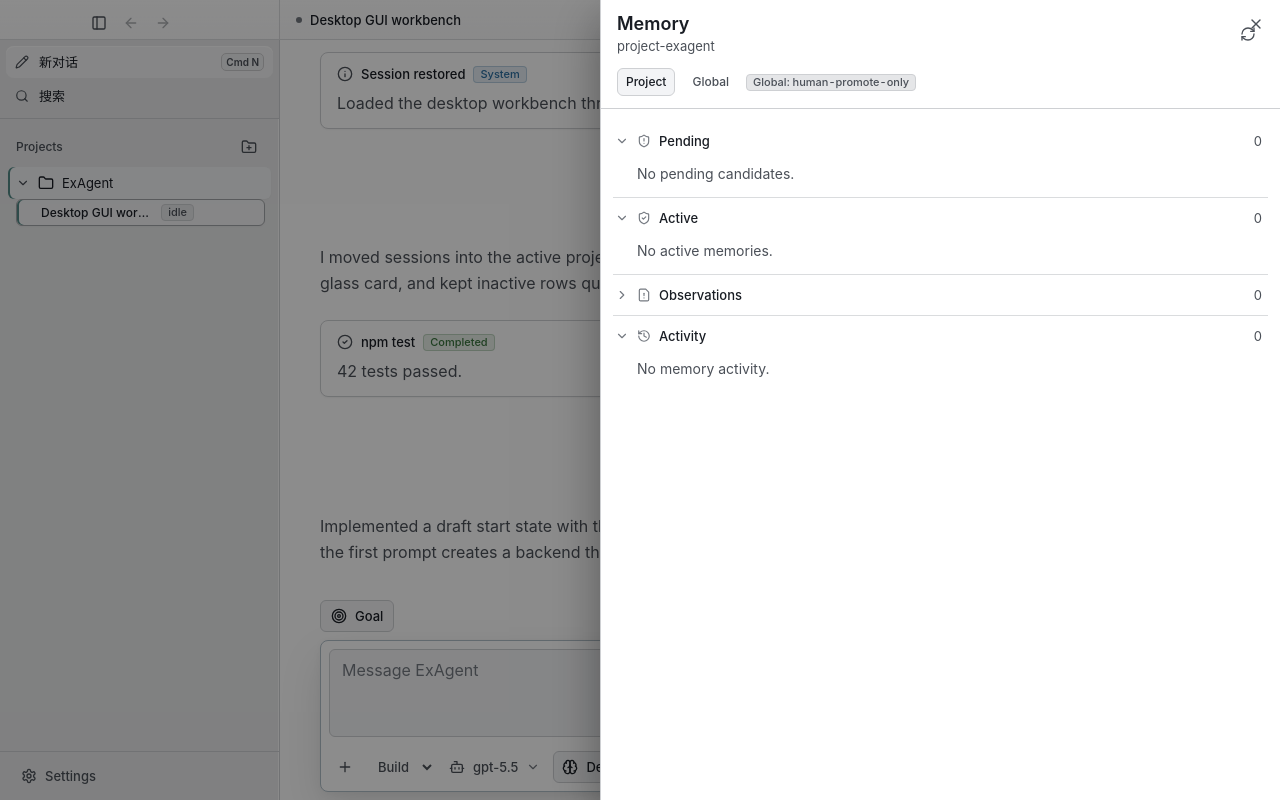
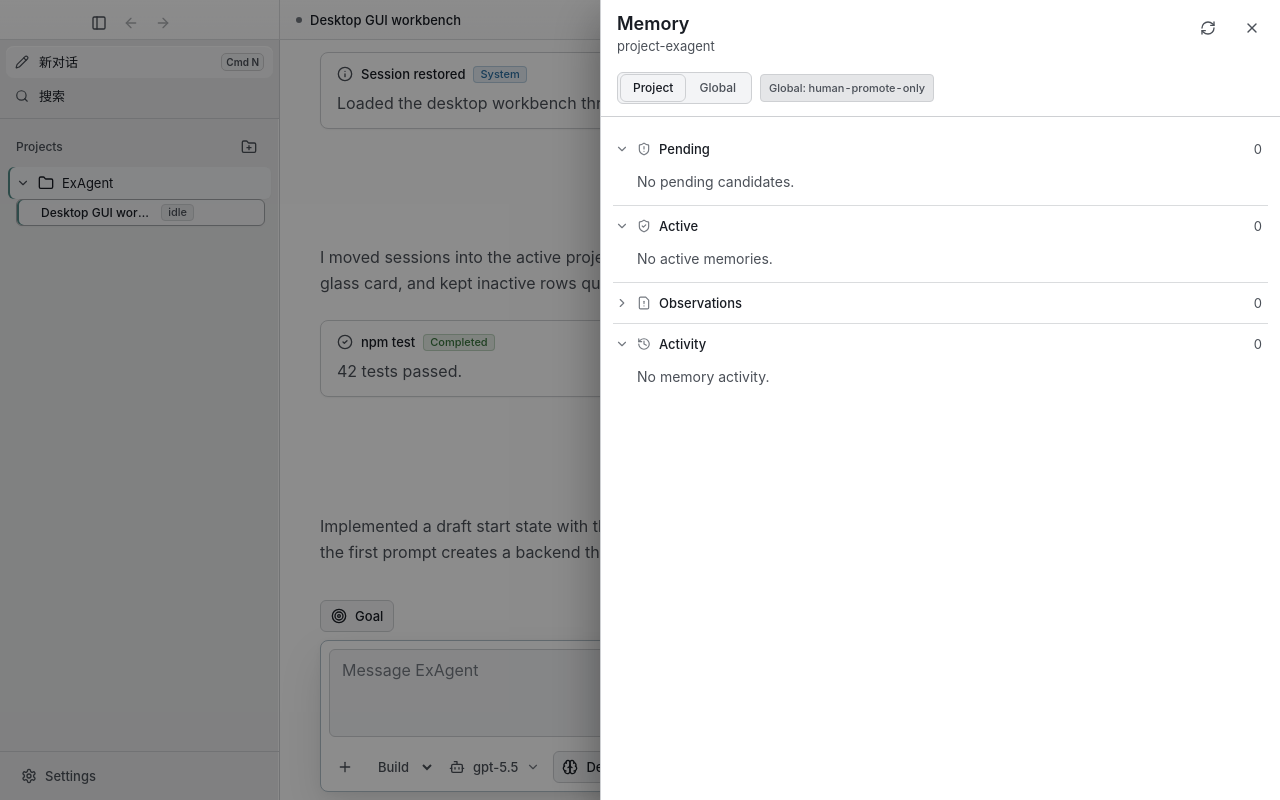
Before and after one commit to exqqstar/ExAgent, a React (Vite) app in the folder apps/desktop/: page / in a window 1280 px wide. Both pictures are taken after a click on the button 1208 px from the left and 19 px from the top of the page. Built offline with nearby package versions, Linux system fonts and the light colour scheme.

Commit message:
Align memory sheet controls

```diff
--- a/apps/desktop/src/components/memory/MemoryInspector.tsx
+++ b/apps/desktop/src/components/memory/MemoryInspector.tsx
@@ -174,26 +174,37 @@ export function MemoryInspector({ projectId }: { projectId: string | null }) {
     <TooltipProvider delayDuration={250}>
       <div className="flex h-full min-h-0 flex-col">
       <div className="border-b border-border px-4 py-3">
-        <div className="flex items-center justify-between gap-3">
+        <div className="flex items-start justify-between gap-3 pr-10">
           <div className="min-w-0">
             <h2 className="type-title-lg truncate text-ink">Memory</h2>
             <p className="type-body-sm truncate text-muted">{projectId ? projectId : "No project selected"}</p>
           </div>
+          <div className="flex shrink-0 items-center gap-1">
             <Tooltip>
               <TooltipTrigger asChild>
-              <Button type="button" variant="ghost" size="icon" aria-label="Refresh memory" onClick={() => void loadMemory()} disabled={loading}>
+                <Button
+                  type="button"
+                  variant="ghost"
+                  size="icon"
+                  aria-label="Refresh memory"
+                  onClick={() => void loadMemory()}
+                  disabled={loading}
+                >
                   <RefreshCw className={cn("h-4 w-4", loading && "animate-spin")} />
                 </Button>
               </TooltipTrigger>
               <TooltipContent>Refresh</TooltipContent>
             </Tooltip>
           </div>
+        </div>
 
-        <div className="mt-3 flex items-center gap-2">
+        <div className="mt-4 flex h-8 items-center gap-2">
+          <div className="inline-flex h-8 items-center rounded-md border border-border bg-surface-2 p-0.5">
             <Button
               type="button"
               size="sm"
               variant={scope === "project" ? "secondary" : "ghost"}
+              className="h-7 px-3"
               onClick={() => setScope("project")}
             >
               Project
@@ -202,11 +213,15 @@ export function MemoryInspector({ projectId }: { projectId: string | null }) {
               type="button"
               size="sm"
               variant={scope === "global" ? "secondary" : "ghost"}
+              className="h-7 px-3"
               onClick={() => setScope("global")}
             >
               Global
             </Button>
-          <Badge variant="neutral">Global: human-promote-only</Badge>
+          </div>
+          <Badge variant="neutral" className="h-7 px-2">
+            Global: human-promote-only
+          </Badge>
         </div>
       </div>
 
--- a/apps/desktop/src/components/ui/sheet.tsx
+++ b/apps/desktop/src/components/ui/sheet.tsx
@@ -41,7 +41,7 @@ const SheetContent = React.forwardRef<React.ElementRef<typeof SheetPrimitive.Con
       <SheetOverlay />
       <SheetPrimitive.Content ref={ref} className={cn(sheetVariants({ side }), className)} {...props}>
         {children}
-        <SheetPrimitive.Close className="absolute right-3 top-3 rounded-md p-1 text-muted hover:bg-surface-2 hover:text-ink focus-visible:outline-none focus-visible:ring-2 focus-visible:ring-focus">
+        <SheetPrimitive.Close className="absolute right-3 top-3 inline-flex h-8 w-8 items-center justify-center rounded-md text-muted hover:bg-surface-2 hover:text-ink focus-visible:outline-none focus-visible:ring-2 focus-visible:ring-focus">
           <X className="h-4 w-4" />
           <span className="sr-only">Close</span>
         </SheetPrimitive.Close>
```
Lines whose indentation alone changed are shown as unchanged.
